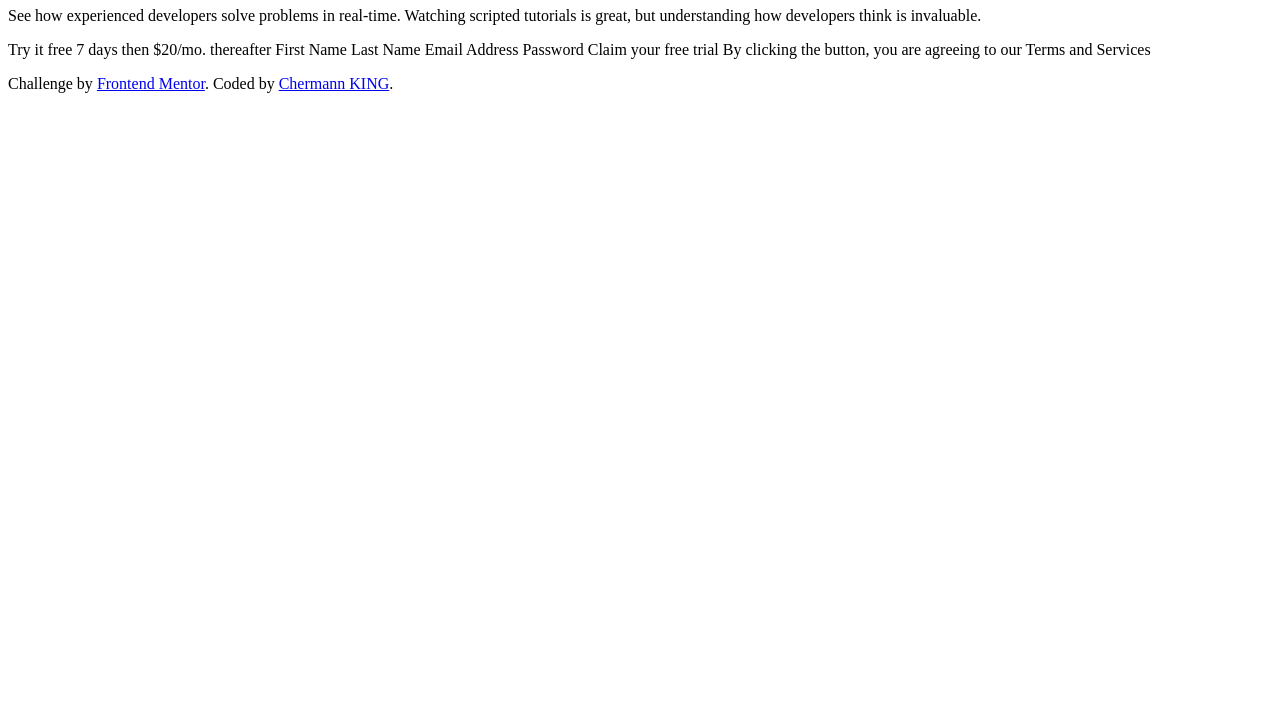
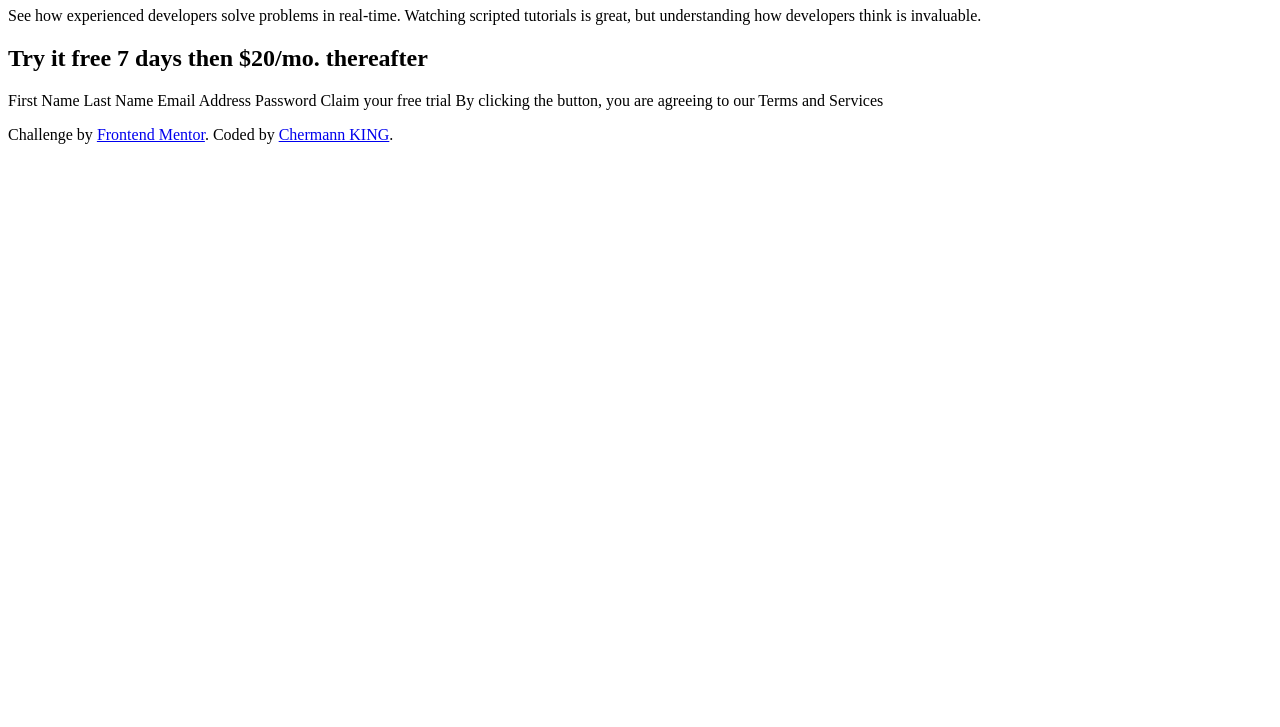
Before and after one commit to Chermann-KING/intro_component_with_signup_form---NEWBIE, a plain HTML site: page index.html in a window 1280 px wide. Shown: the part 73-800 px from the top of the page. Drawn offline with Linux system fonts and the light colour scheme.

Commit message:
🎨 STRCUT: index> Infos-Subscription> Infos-Subscription>Add a Plan div and an h2 title

```diff
--- a/index.html
+++ b/index.html
@@ -21,7 +21,9 @@
     </div>
 
     <div class="infos-subscription">
-      Try it free 7 days then $20/mo. thereafter
+      <div class="plan">
+        <h2><span>Try it free 7 days</span> then $20/mo. thereafter</h2>
+      </div>
 
       First Name
       Last Name
```
